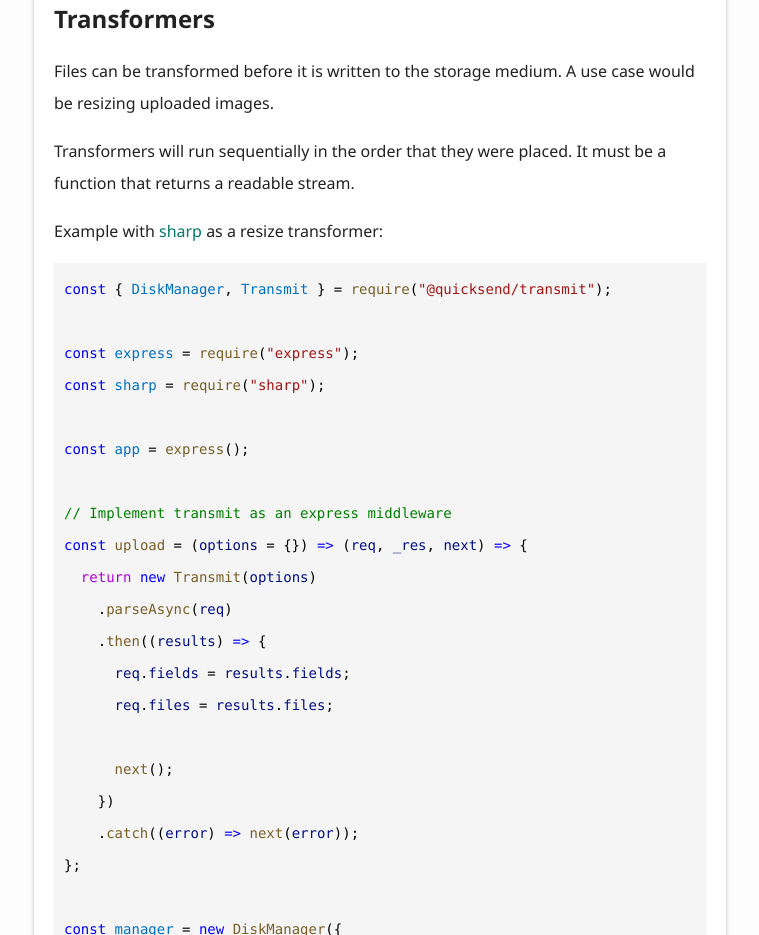
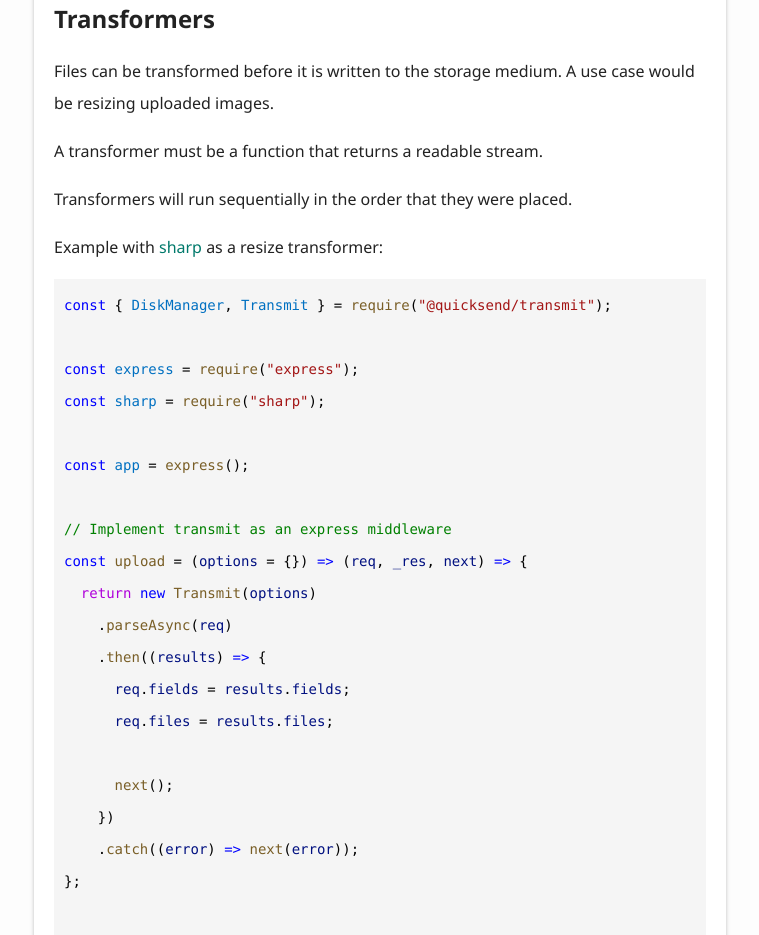
Before and after one commit to quicksend/transmit, a plain HTML site: page index.html in a window 1280 px wide. Shown: the part 3108-4043 px from the top of the page, without its empty margins (311-1070 px from the left). Drawn offline with Linux system fonts and the light colour scheme.

Commit message:
Deploying to docs from @ quicksend/transmit@ea725abe42bda0c77cb31a1c443e61b474fa54eb 🚀

```diff
--- a/index.html
+++ b/index.html
@@ -166,7 +166,8 @@
 					<h2>Transformers</h2>
 				</a>
 				<p>Files can be transformed before it is written to the storage medium. A use case would be resizing uploaded images.</p>
-				<p>Transformers will run sequentially in the order that they were placed. It must be a function that returns a readable stream.</p>
+				<p>A transformer must be a function that returns a readable stream.</p>
+				<p>Transformers will run sequentially in the order that they were placed.</p>
 				<p>Example with <a href="https://github.com/lovell/sharp">sharp</a> as a resize transformer:</p>
 				<pre><code class="language-js"><span style="color: #0000FF">const</span><span style="color: #000000"> { </span><span style="color: #0070C1">DiskManager</span><span style="color: #000000">, </span><span style="color: #0070C1">Transmit</span><span style="color: #000000"> } = </span><span style="color: #795E26">require</span><span style="color: #000000">(</span><span style="color: #A31515">&quot;@quicksend/transmit&quot;</span><span style="color: #000000">);</span>
 
```
